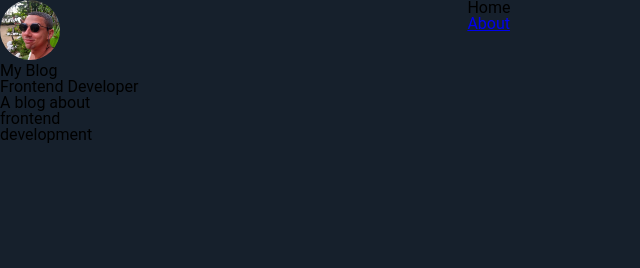
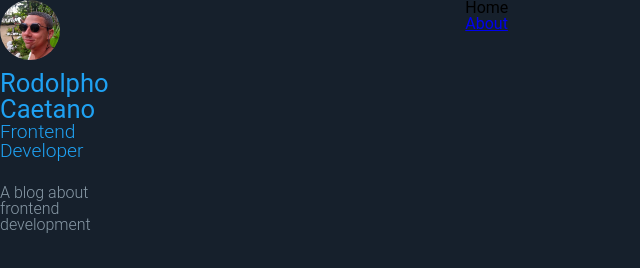
Before and after one commit to Rod94/Gatsby-React, a Gatsby site: page / in a window 1280 px wide. Shown: the whole page, without its empty margins (0-640 px from the left). Built offline with nearby package versions, Linux system fonts and the light colour scheme; Gatsby itself is replaced by a stand-in of ours.

Commit message:
Criando o ProfileComponent

```diff
--- a/gatsby-config.js
+++ b/gatsby-config.js
@@ -1,6 +1,6 @@
 module.exports = {
   siteMetadata: {
-    title: `My Blog`,
+    title: `Rodolpho Caetano`,
     position: `Frontend Developer`,
     description: `A blog about frontend development`,
     author: `@rodolphocaetano`,
--- a/src/components/Profile/index.js
+++ b/src/components/Profile/index.js
@@ -1,6 +1,7 @@
 import React from "react";
 import { useStaticQuery, graphql } from "gatsby";
 import Avatar from "../Avatar";
+import * as S from './styled';
 
 const Profile = () => {
   const {
@@ -20,12 +21,16 @@
   `)
 
   return (
-    <div className="profile-wrapper">
-      <Avatar />
-      <h1>{title}</h1>
-      <h2>{position}</h2>
-      <p>{description}</p>
-    </div>
+    <S.ProfileWrapper>
+      <S.ProfileLink>
+        <Avatar />
+        <S.ProfileAuthor>
+          {title}
+          <S.ProfilePosition>{position}</S.ProfilePosition>
+        </S.ProfileAuthor>
+      </S.ProfileLink>
+      <S.ProfileDescription>{description}</S.ProfileDescription>
+    </S.ProfileWrapper>
   )
 }
 
--- /dev/null
+++ b/src/components/Profile/styled.js
@@ -0,0 +1,35 @@
+import styled from 'styled-components';
+import { Link } from 'gatsby';
+
+export const ProfileWrapper = styled.section`
+  color: #8899a6;
+  display: flex;
+  flex-direction: column;
+`
+
+export const ProfileLink = styled(Link)`
+  color: #8899a6;
+  text-decoration: none;
+  transition: color 0.5s;
+
+  &:hover {
+    color: #1fa1f2;
+  }
+`
+
+export const ProfileAuthor = styled.h1`
+  font-size: 1.6rem;
+  margin: 0.5rem auto 1.5rem;
+`
+
+export const ProfilePosition = styled.small`
+  display: block;
+  font-size: 1.2rem;
+  font-weight: 300;
+`
+
+export const ProfileDescription = styled.p`
+  font-size: 1rem;
+  font-weight: 300;
+  line-height:
+`
```
